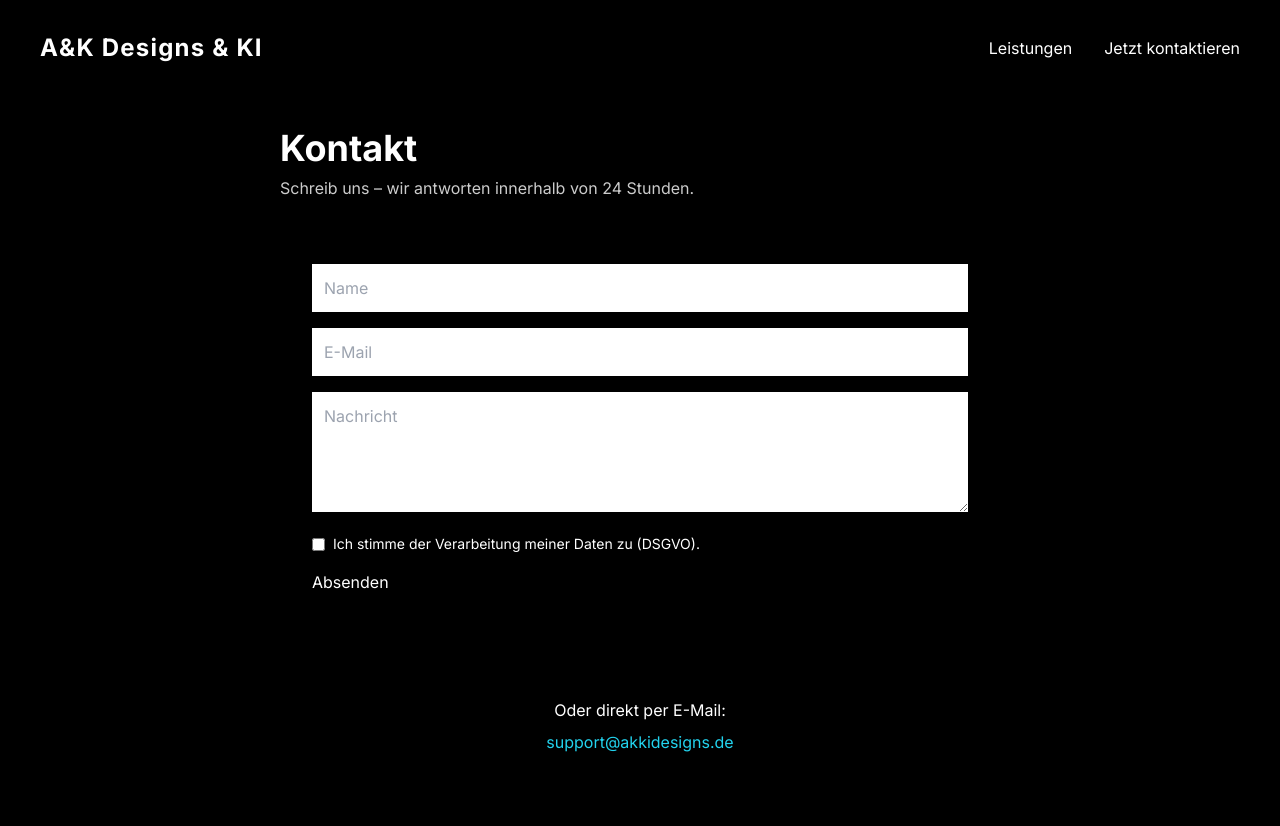
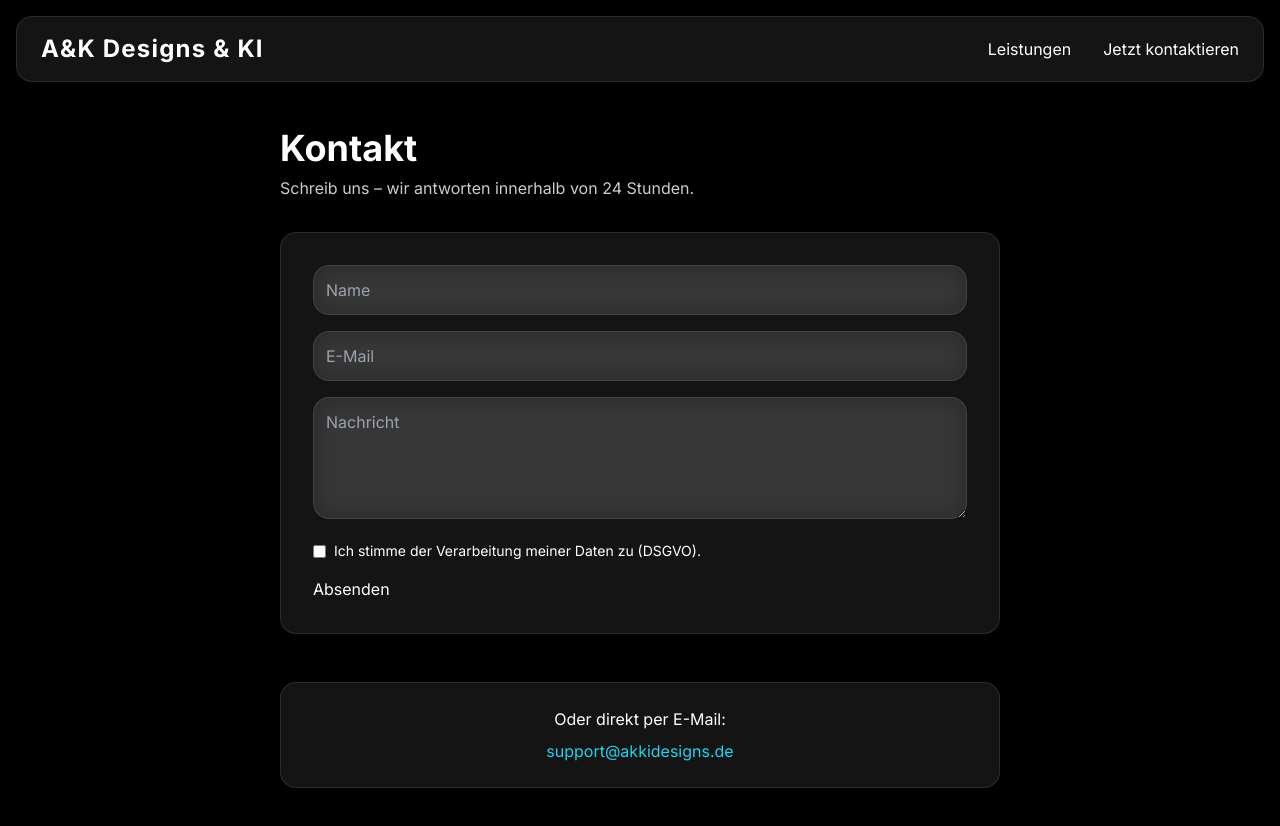
Before and after one commit to majdakkash4-crypto/akkidesigns, a Next.js app: page /kontakt in a window 1280 px wide. Shown: the top 826 px of the page. Built offline with nearby package versions, Linux system fonts and the light colour scheme.

Commit message:
Update globals.css

```diff
--- a/app/globals.css
+++ b/app/globals.css
@@ -2,9 +2,9 @@
 @tailwind components;
 @tailwind utilities;
 
-/* Eigenes Hintergrundbild */
+/* Hintergrundbild */
 body {
-  background-image: url('public/bg.png');
+  background-image: url('/bg.png');
   background-size: cover;
   background-position: center;
   background-repeat: no-repeat;
@@ -12,3 +12,12 @@ body {
   min-height: 100vh;
   color: white;
 }
+
+/* Glass-Effekt wieder herstellen */
+.glass {
+  background: rgba(255, 255, 255, 0.08);
+  backdrop-filter: blur(12px);
+  -webkit-backdrop-filter: blur(12px);
+  border: 1px solid rgba(255, 255, 255, 0.1);
+  border-radius: 16px;
+}
```
